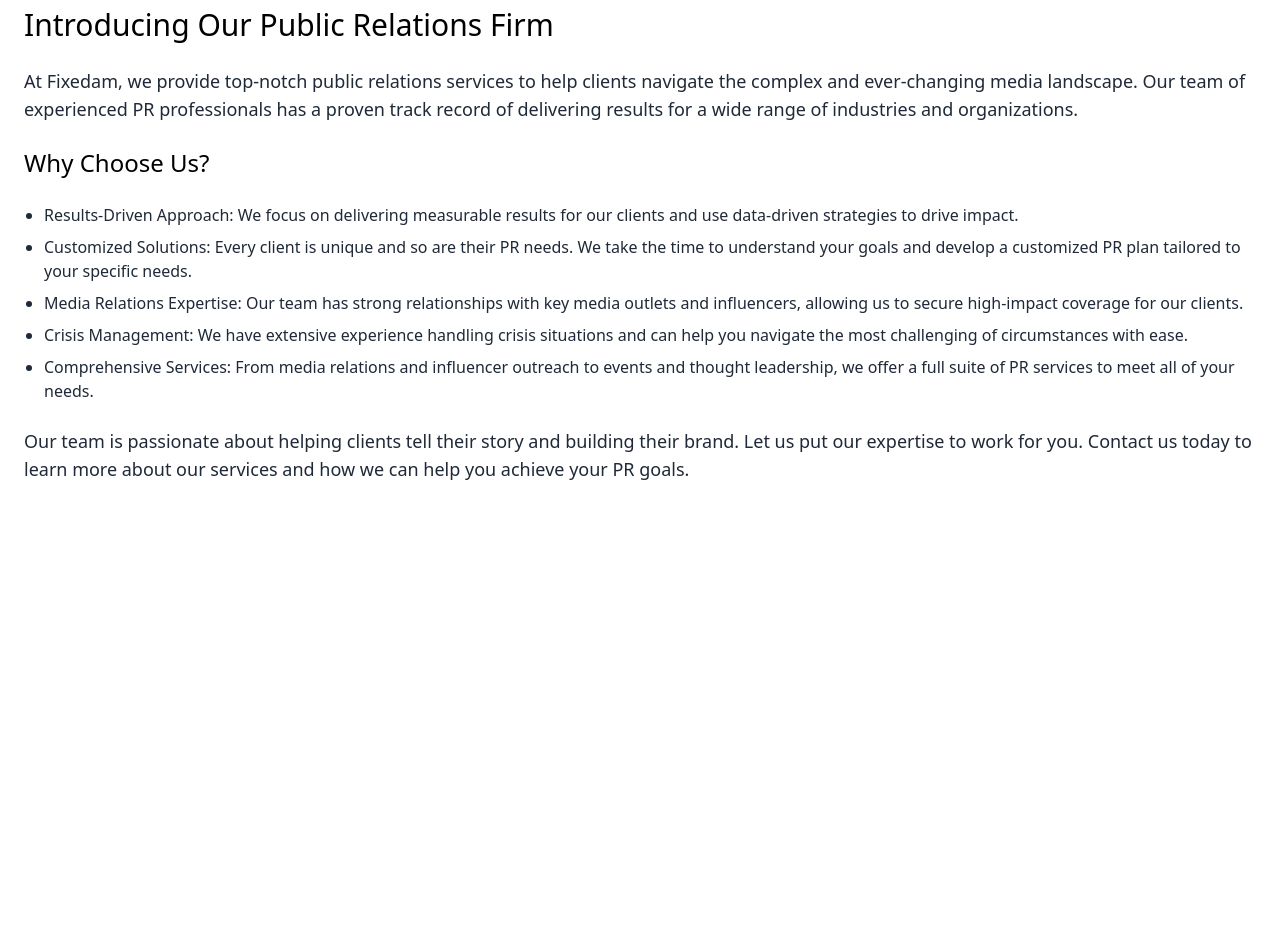
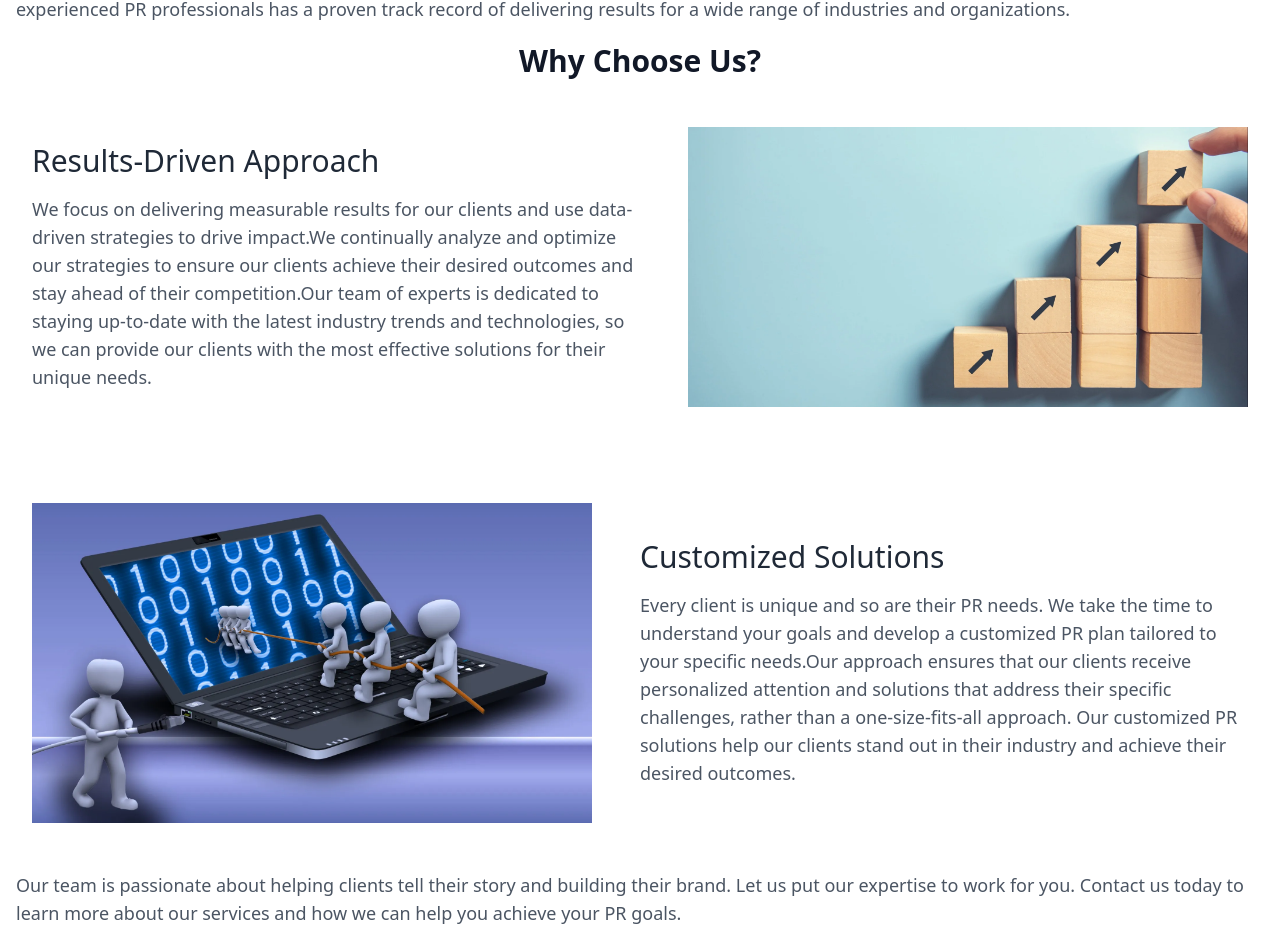
Before and after one commit to appzaib/Pliocio, a Next.js app: page /about in a window 1280 px wide. Shown: the part 825-1777 px from the top of the page. Before the commit the page ends 1380 px from the top, so only its background shows below. Built offline with nearby package versions, Linux system fonts and the light colour scheme.

Commit message:
Update About Us

```diff
--- a/pages/about.js
+++ b/pages/about.js
@@ -9,49 +9,77 @@
       <div className="lg:max-h-screen text-center">
         <img
           src="feature.jpg"
-          className="lg:h-[90vh] w-full object-cover"
+          className="lg:h-[80vh] w-full object-cover"
           alt=""
         />
       </div>
-      <div className="py-12">
-        <div className="container mx-auto px-6">
-          <h1 className="text-3xl font-medium mb-6">
+      <div className="py-8">
+        <div className="container mx-auto px-4 text-gray-600">
+          <h1 className="text-3xl font-semibold mb-5 text-center text-gray-900">
             Introducing Our Public Relations Firm
           </h1>
-          <p className="text-lg mb-6 text-gray-800">
+          <p className="text-base md:text-lg leading-relaxed mb-5">
             At Fixedam, we provide top-notch public relations services to help
             clients navigate the complex and ever-changing media landscape. Our
             team of experienced PR professionals has a proven track record of
             delivering results for a wide range of industries and organizations.
           </p>
-          <h2 className="text-2xl font-medium mb-6">Why Choose Us?</h2>
-          <ul className="list-disc pl-5 mb-6 text-gray-800">
-            <li className="mb-2">
-              Results-Driven Approach: We focus on delivering measurable results
-              for our clients and use data-driven strategies to drive impact.
-            </li>
-            <li className="mb-2">
-              Customized Solutions: Every client is unique and so are their PR
-              needs. We take the time to understand your goals and develop a
-              customized PR plan tailored to your specific needs.
-            </li>
-            <li className="mb-2">
-              Media Relations Expertise: Our team has strong relationships with
-              key media outlets and influencers, allowing us to secure
-              high-impact coverage for our clients.
-            </li>
-            <li className="mb-2">
-              Crisis Management: We have extensive experience handling crisis
-              situations and can help you navigate the most challenging of
-              circumstances with ease.
-            </li>
-            <li className="mb-2">
-              Comprehensive Services: From media relations and influencer
-              outreach to events and thought leadership, we offer a full suite
-              of PR services to meet all of your needs.
-            </li>
-          </ul>
-          <p className="text-lg mb-6 text-gray-800">
+          <h2 className="text-3xl font-semibold text-center text-gray-900">
+            Why Choose Us?
+          </h2>
+          <div className="text-center md:text-start items-center px-4 text-gray-600">
+            <div class="flex flex-col md:flex-row py-12 items-center">
+              <img
+                src="result-driven.webp"
+                alt="result-driven"
+                class="w-full md:hidden"
+              />
+              <div class="w-full md:w-2/4">
+                <h2 class="text-2xl md:text-3xl font-medium mb-4 text-gray-800">
+                  Results-Driven Approach
+                </h2>
+                <p class="text-base md:text-lg leading-relaxed">
+                  We focus on delivering measurable results for our clients and
+                  use data-driven strategies to drive impact.We continually
+                  analyze and optimize our strategies to ensure our clients
+                  achieve their desired outcomes and stay ahead of their
+                  competition.Our team of experts is dedicated to staying
+                  up-to-date with the latest industry trends and technologies,
+                  so we can provide our clients with the most effective
+                  solutions for their unique needs.
+                </p>
+              </div>
+              <img
+                src="result-driven.webp"
+                alt="result"
+                class="hidden md:block w-full md:w-2/4 md:pl-12"
+              />
+            </div>
+
+            <div class="flex flex-col md:flex-row py-12 items-center">
+              <img
+                src="solution.webp"
+                alt="customized-solution"
+                class="w-full md:w-2/4 md:pr-12 h-80"
+              />
+              <div class="w-full md:w-2/4">
+                <h2 class="text-2xl md:text-3xl font-medium mb-4 text-gray-800">
+                  Customized Solutions
+                </h2>
+                <p class="text-base md:text-lg leading-relaxed">
+                  Every client is unique and so are their PR needs. We take the
+                  time to understand your goals and develop a customized PR plan
+                  tailored to your specific needs.Our approach ensures that our
+                  clients receive personalized attention and solutions that
+                  address their specific challenges, rather than a
+                  one-size-fits-all approach. Our customized PR solutions help
+                  our clients stand out in their industry and achieve their
+                  desired outcomes.
+                </p>
+              </div>
+            </div>
+          </div>
+          <p className="text-base md:text-lg leading-relaxed">
             Our team is passionate about helping clients tell their story and
             building their brand. Let us put our expertise to work for you.
             Contact us today to learn more about our services and how we can
```
